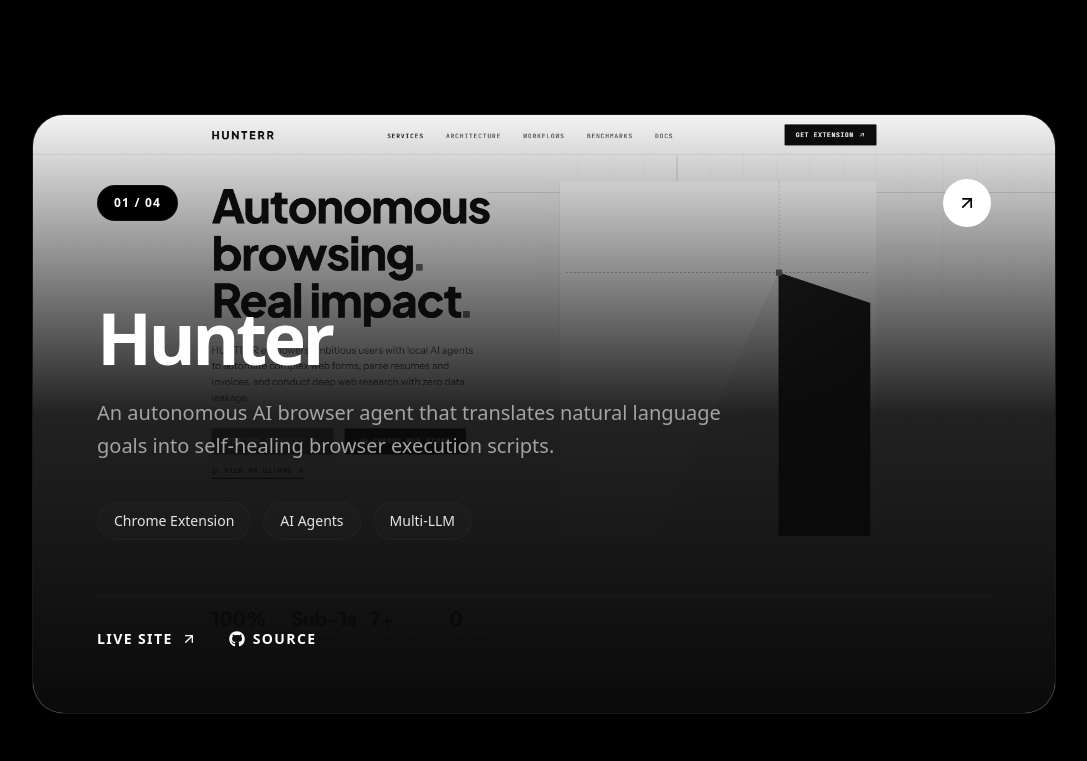
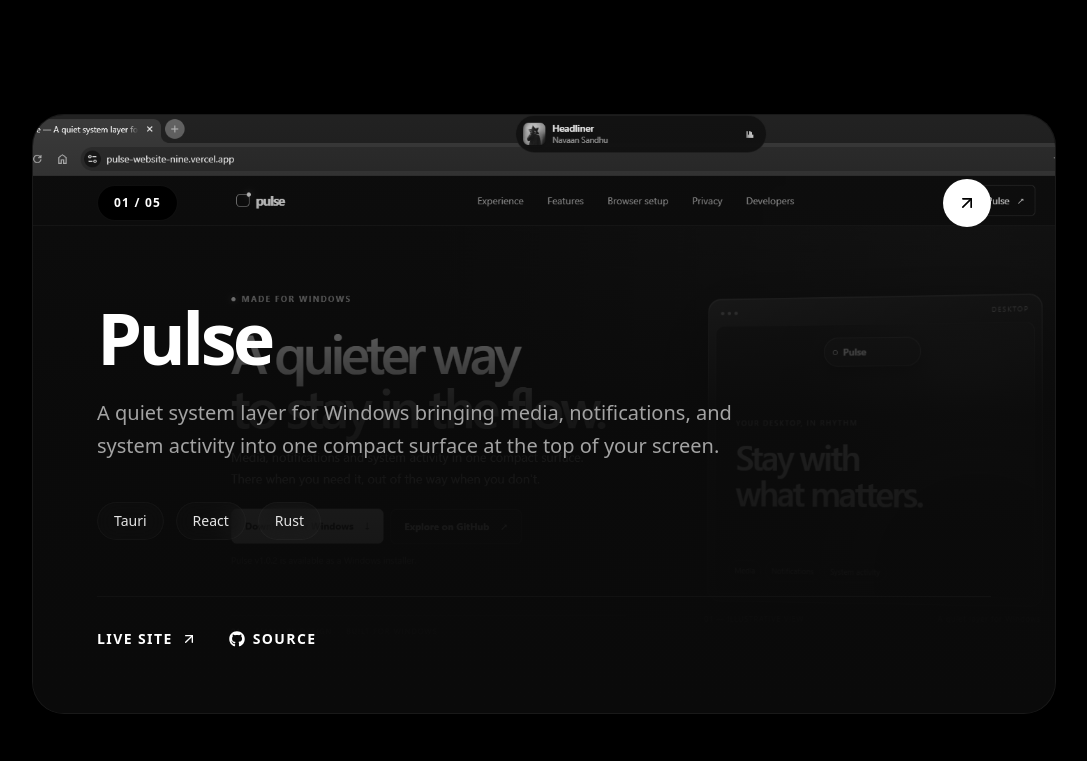
Before and after one commit to pandeYtushal/Portfolio2, a React (Vite) app: page / in a window 1280 px wide. Shown: the part 2089-2850 px from the top of the page, without its empty margins (96-1183 px from the left). Built offline with nearby package versions, Linux system fonts and the light colour scheme; no server answers.

Commit message:
update projects

```diff
--- a/src/data/projects.ts
+++ b/src/data/projects.ts
@@ -36,8 +36,54 @@
 
 export const PROJECTS_DATA: Project[] = [
   {
+    id: "pulse",
+    figNum: "FIG.01",
+    title: "Pulse",
+    tag: "SYSTEM LAYER & TAURI",
+    image: "/Pulse.png",
+    description: "A quiet system layer for Windows bringing media, notifications, and system activity into one compact surface at the top of your screen.",
+    status: "Active",
+    urlDomain: "github.com/pandeYtushal/Pulse",
+    highlight: "Native Rust services interfacing directly with Windows APIs.",
+    timeline: "2026",
+    impact: "Unified system layer",
+    achievement: "Tauri & Rust integration",
+    metricPills: ["Tauri 2", "React", "TypeScript", "Rust", "Windows APIs"],
+    whatIBuilt: [
+      "Built a desktop application using Tauri 2, React, and Rust.",
+      "Developed native Rust services to read Windows system state like media sessions, clipboard, and battery.",
+      "Created a compact, unobtrusive React interface to display system activity at the top of the screen."
+    ],
+    problemStatement: "System information, media controls, and notifications are scattered across the Windows interface, leading to a fragmented and distracting user experience.",
+    solution: "Developed a quiet, unified system layer that aggregates media, notifications, clipboard, power, and connection events into a single, cohesive surface using Tauri and Rust.",
+    architectureSteps: ["Rust System Services", "Tauri IPC Bridge", "React Interface", "Windows API Integration"],
+    engineeringDecisions: "Chose Tauri and Rust for a lightweight, native-feeling desktop experience with minimal memory footprint while securely accessing low-level Windows APIs.",
+    futureImprovements: "Implement comprehensive local notification history and expand browser extension capabilities for deeper integration.",
+    metrics: [
+      { label: "Platform", val: "Windows" },
+      { label: "Framework", val: "Tauri 2" },
+      { label: "Core", val: "Rust" }
+    ],
+    longDescription: "Pulse is a quiet system layer for Windows built with Tauri 2, React, TypeScript, and Rust. The React interface presents current activity, while native Rust services read supported Windows system state and report it to the interface. It displays media sessions, playback controls, notification activity, clipboard changes, power alerts, and connection events in one compact surface.",
+    keyPoints: [
+      "Native Windows API integration using Rust.",
+      "Lightweight desktop application architecture with Tauri 2.",
+      "Unified display for media, notifications, clipboard, and system events."
+    ],
+    tech: ["Tauri", "React", "Rust"],
+    fullTech: ["Tauri 2", "React", "TypeScript", "Rust", "Windows APIs"],
+    challenges: "Interfacing safely and efficiently with diverse low-level Windows APIs for media and notifications. Addressed by writing robust native Rust services to handle state monitoring and IPC bridging to the React frontend.",
+    features: [
+      { title: "System Activity", desc: "Monitors battery, Bluetooth, USB, and screenshot events.", iconName: "Activity" },
+      { title: "Media Controls", desc: "Displays Windows media metadata and provides playback controls.", iconName: "PlayCircle" },
+      { title: "Notification Layer", desc: "Aggregates notification activity and optional sanitized clipboard previews.", iconName: "Bell" }
+    ],
+    link: "https://github.com/pandeYtushal/Pulse",
+    source: "https://github.com/pandeYtushal/Pulse"
+  },
+  {
     id: "hunter",
-    figNum: "FIG.01",
+    figNum: "FIG.02",
     title: "Hunter",
     tag: "INDEPENDENT TRANSFORMS & AUTOFULL",
     image: "/hunter.png",
@@ -79,7 +125,7 @@
   },
   {
     id: "astronomical",
-    figNum: "FIG.02",
+    figNum: "FIG.03",
     title: "Astronomical",
     tag: "SCROLL-VELOCITY PHYSICS & D3 MAP",
     image: "/astronomical.png",
@@ -126,7 +172,7 @@
   },
   {
     id: "civic",
-    figNum: "FIG.03",
+    figNum: "FIG.04",
     title: "Smart Civic Platform",
     tag: "CANVAS COMPRESSION & FIRESTORE",
     image: "/urban.png",
@@ -172,7 +218,7 @@
   },
   {
     id: "melody",
-    figNum: "FIG.04",
+    figNum: "FIG.05",
     title: "Melody Premium",
     tag: "HOISTED PLAYBACK STATE & PWA",
     image: "/music.png",
```
Also changed, not shown: public/Pulse.png (added).
